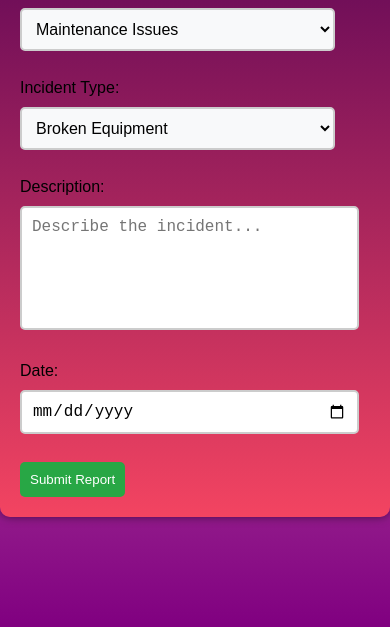
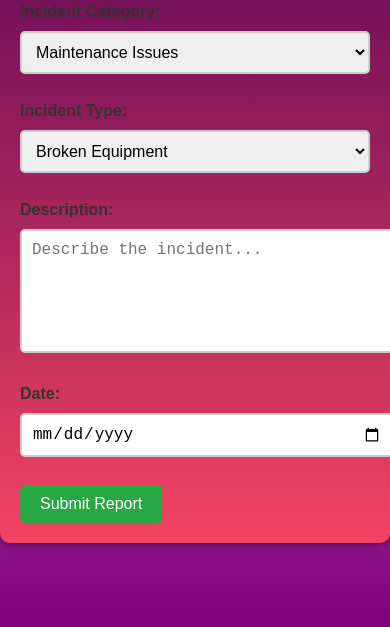
Before and after one commit to janaki799/incident-reporting-system, a plain HTML site: page report.html in a window 390 px wide. Shown: the part 217-844 px from the top of the page. Drawn offline with nearby package versions, Linux system fonts and the light colour scheme.

Commit message:
Update site with latest changes

```diff
--- a/report.html
+++ b/report.html
@@ -10,7 +10,7 @@
 <body>
     <div class="container">
         <div class="form-container">
-            <h2>Submit Incident Report</h2>
+            <h1>Submit Incident Report</h1>
             <form id="incidentForm">
                 <label for="incidentCategory">Incident Category:</label>
                 <select id="incidentCategory">
--- a/script.js
+++ b/script.js
@@ -112,7 +112,27 @@ document.getElementById('incidentForm').addEventListener('submit', function (eve
     // For demonstration, log the report object to the console
     console.log(report);
 
-    // TODO: Send the report to the backend (using fetch or similar)
+
+    fetch("https://maker.ifttt.com/trigger/form_submitted/json/with/key/gWTj2JlC9uzHyyeAnPeyIfUt9dxZelZy5JeJXc4Gzi9",
+        {
+            method: "POST",
+            headers: {
+                "Content-Type": "application/json/json"
+            },
+            body: JSON.stringify(report)
+        })
+        .then(response =>{
+            if(response.ok){
+                console.log("Notification sent successfully!");
+            }
+            else {
+                console.error("Failed to send notification:", response.status);
+            }
+        })
+        .catch(error =>{
+            console.error("Error", error);
+        });
+
 
     // Reset the form after submission
     document.getElementById('incidentForm').reset();
--- a/style.css
+++ b/style.css
@@ -3,13 +3,10 @@ body {
     font-family: Arial, sans-serif;
     margin: 0;
     padding: 0;
-    background-image: linear-gradient(pink,purple);
+    background-image: linear-gradient(pink, purple);
     background-size: cover;
     background-position: center;
 }
-
-
-
 
 .container {
     display: flex;
@@ -21,31 +18,7 @@ body {
 h1, h2 {
     color: #151111; /* Header color */
     text-align: center;
-}
-
-input, select, textarea {
-    width: 100%;
-    max-width: 400px;
-    padding: 10px;
-    margin: 10px 0;
-    border: 2px solid #ccc;
-    border-radius: 5px;
-    font-size: 16px;
-}
-
-/* Button styles */
-button {
-    background-color: #28a745; /* Green button */
-    color: white;
-    padding: 10px;
-    border: none;
-    border-radius: 5px;
-    cursor: pointer;
-    transition: background-color 0.3s ease;
-}
-
-button:hover {
-    background-color: #218838; /* Darker green on hover */
+    margin-bottom: 20px; /* Add margin below headers */
 }
 
 /* Form Container */
@@ -53,11 +26,13 @@ button:hover {
     display: flex;
     flex-direction: column;
     align-items: center;
-    background-image: linear-gradient(rgb(87, 4, 87),rgb(243, 68, 97));
+    background-image: linear-gradient(rgb(87, 4, 87), rgb(243, 68, 97));
     padding: 20px;
     border-radius: 10px;
     box-shadow: 0 0 10px rgba(0, 0, 0, 0.5);
     animation: fadeIn 0.5s; /* Fade-in animation */
+    width: 100%; /* Full width */
+    max-width: 500px; /* Limit max width for the form */
 }
 
 /* Animation for form display */
@@ -70,9 +45,42 @@ button:hover {
     }
 }
 
-/* Style for select dropdown */
-select {
-    background-color: #f8f9fa; /* Light background for dropdown */
+label {
+    margin: 10px 0 5px; /* Space between label and input */
+    font-weight: bold; /* Make labels bold */
+    color: #333; /* Darker color for labels */
+}
+
+input, select, textarea {
+    width: 100%;
+    max-width: 400px;
+    padding: 10px;
+    margin: 10px 0;
+    border: 2px solid #ccc;
+    border-radius: 5px;
+    font-size: 16px;
+    transition: border-color 0.3s; /* Smooth transition for border color */
+}
+
+input:focus, select:focus, textarea:focus {
+    border-color: #28a745; /* Change border color on focus */
+    outline: none; /* Remove default outline */
+}
+
+/* Button styles */
+button {
+    background-color: #28a745; /* Green button */
+    color: white;
+    padding: 10px 20px; /* Added padding for button */
+    border: none;
+    border-radius: 5px;
+    cursor: pointer;
+    transition: background-color 0.3s ease;
+    font-size: 16px; /* Font size for button */
+}
+
+button:hover {
+    background-color: #218838; /* Darker green on hover */
 }
 
 /* Textarea style */
@@ -83,7 +91,11 @@ textarea {
 
 /* Responsive styles */
 @media (max-width: 600px) {
+    .form-container {
+        width: 90%; /* Adjust form container width for smaller screens */
+    }
+
     input, select, textarea {
-        max-width: 90%; /* Adjust max width for smaller screens */
+        max-width: 100%; /* Allow full width on smaller screens */
     }
 }
```
